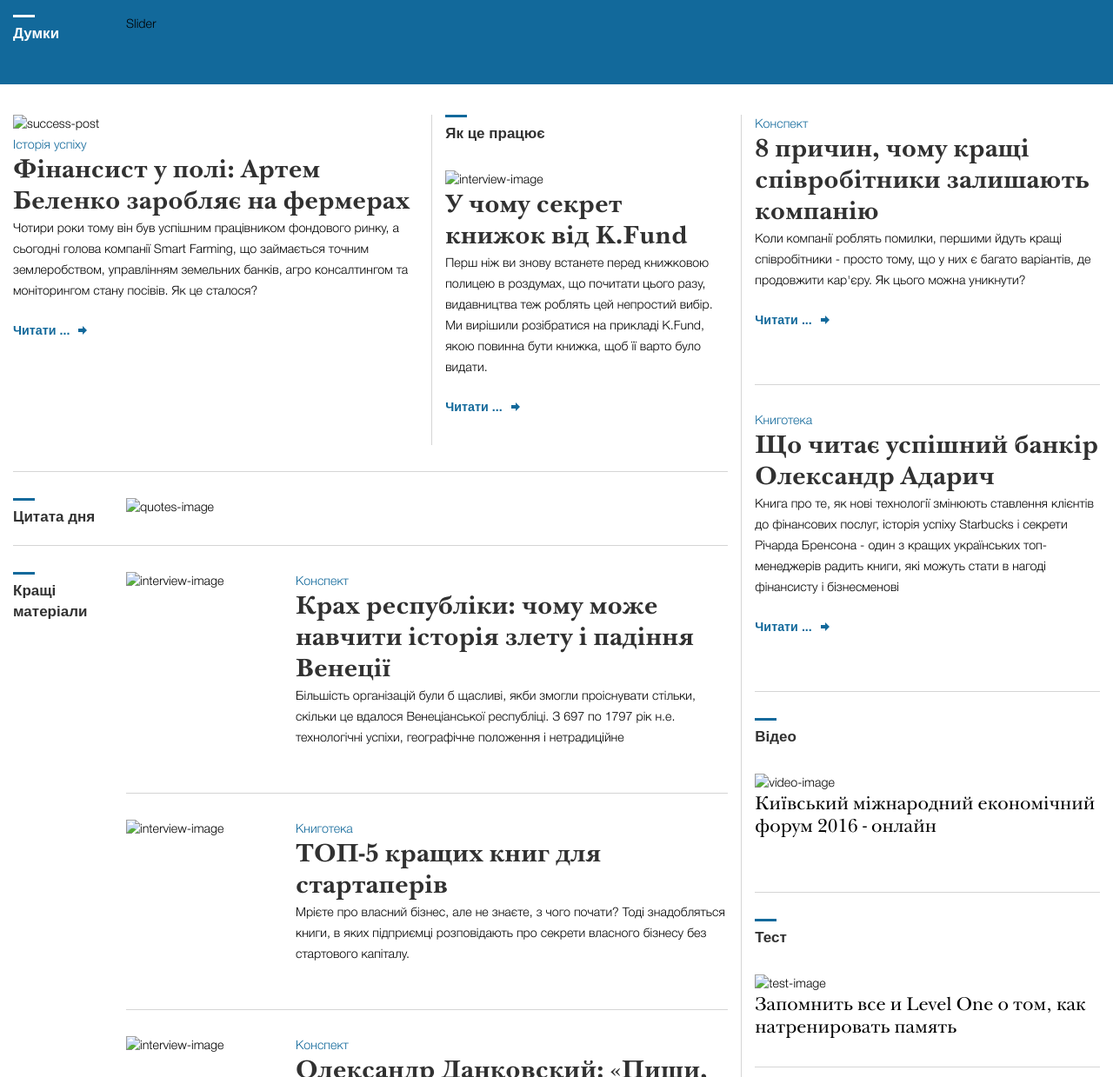
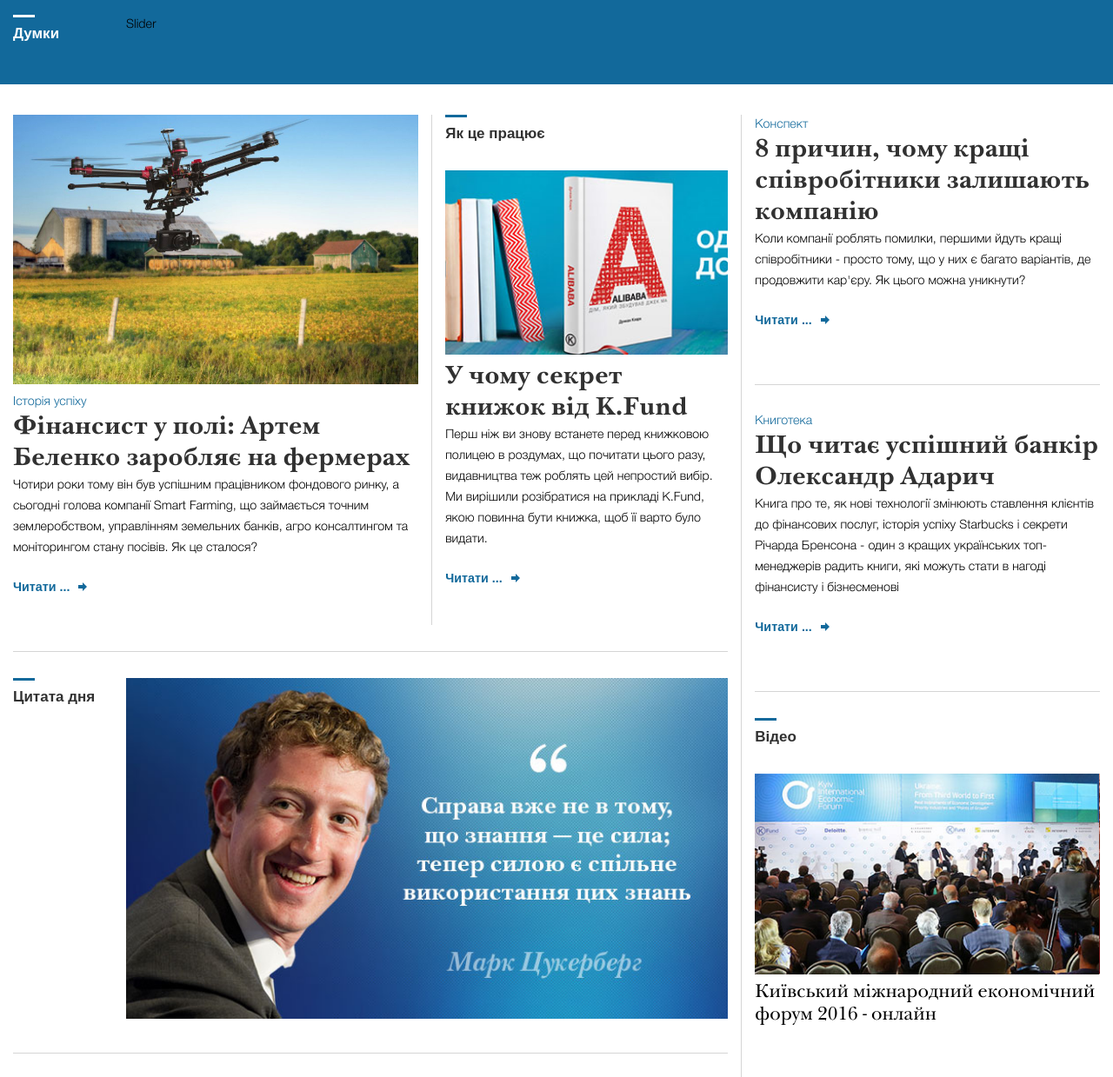
Before and after one commit to mdvs-pro/site-kfund-media, a website: page index.html in a window 1280 px wide. Shown: the part 564-1803 px from the top of the page at 87% size. Drawn offline with nearby package versions, Linux system fonts and the light colour scheme; the site is published under a folder, as on GitHub Pages, so addresses that start at the root find nothing; a web font is replaced by a local one.

Commit message:
fix relative img path

```diff
--- a/index.html
+++ b/index.html
@@ -133,12 +133,12 @@
                             <a href="#" class="link link--more link--arrow">Читати  ...<span class="arrow arrow--right"></span></a>
                         </div>
                         <div class="post__image">
-                            <img src="/assets/images/interview-post.png" alt="interview-image">
+                            <img src="assets/images/interview-post.png" alt="interview-image">
                         </div>
                     </article>
                 </div>
                 <div class="col-4">
-                    <article class="post entry-post post-type-bestseller post--clr-white post--bg" style="background-image: url('/assets/images/bestseller-post.jpg');">
+                    <article class="post entry-post post-type-bestseller post--clr-white post--bg" style="background-image: url('assets/images/bestseller-post.jpg');">
                         <div class="post__content">
                             <header>
                                 <span class="post__type">Правила бестселера</span>
@@ -173,7 +173,7 @@
                         <div class="col-xl-7 column column--top column--first column--border-r column--mrg-b">
                             <article class="post entry-post post-type-bestseller">
                                 <div class="post__image">
-                                    <img src="/assets/images/success-post.jpg" alt="success-post">
+                                    <img src="assets/images/success-post.jpg" alt="success-post">
                                 </div>
                                 <div class="post__content">
                                     <header>
@@ -192,7 +192,7 @@
                             <article class="post entry-post post-type-bestseller">
                                 <span class="heading heading--top">Як це працює</span>
                                 <div class="post__image">
-                                    <img src="/assets/images/success-post.png" alt="interview-image">
+                                    <img src="assets/images/success-post.png" alt="interview-image">
                                 </div>
                                 <div class="post__content">
                                     <header>
@@ -210,7 +210,7 @@
                             <article class="post entry-post post-type-quotes column--border-t">
                                 <p class="heading heading--left">Цитата дня</p>
                                 <div class="post__image">
-                                    <img src="/assets/images/quotes-post.jpg" alt="quotes-image">
+                                    <img src="assets/images/quotes-post.jpg" alt="quotes-image">
                                 </div>
                             </article>
                         </div>
@@ -222,7 +222,7 @@
                                         <div class="col-12 column column--top">
                                             <article class="post entry-post post-type-books">
                                                 <div class="post__image post__image--left">
-                                                    <img src="/assets/images/success-post.png" alt="interview-image">
+                                                    <img src="assets/images/success-post.png" alt="interview-image">
                                                 </div>
                                                 <div class="post__content">
                                                     <header>
@@ -237,7 +237,7 @@
                                         <div class="col-12 column">
                                             <article class="post entry-post post-type-books column--border-t">
                                                 <div class="post__image post__image--left">
-                                                    <img src="/assets/images/success-post.png" alt="interview-image">
+                                                    <img src="assets/images/success-post.png" alt="interview-image">
                                                 </div>
                                                 <div class="post__content">
                                                     <header>
@@ -252,7 +252,7 @@
                                         <div class="col-12 column">
                                             <article class="post entry-post post-type-notes column--border-t column--border-b">
                                                 <div class="post__image post__image--left">
-                                                    <img src="/assets/images/success-post.png" alt="interview-image">
+                                                    <img src="assets/images/success-post.png" alt="interview-image">
                                                 </div>
                                                 <div class="post__content">
                                                     <header>
@@ -306,7 +306,7 @@
                             <article class="post entry-post post-type-notes column--border-t">
                                 <span class="heading heading--top">Відео</span>
                                 <div class="post__image">
-                                    <img src="/assets/images/video-post.png" alt="video-image">
+                                    <img src="assets/images/video-post.png" alt="video-image">
                                 </div>
                                 <div class="post__content">
                                     <h3 class="post__header">Київський міжнародний економічний форум 2016 - онлайн</h3>
@@ -317,7 +317,7 @@
                             <article class="post entry-post post-type-notes column--border-t column--border-b">
                                 <span class="heading heading--top">Тест</span>
                                 <div class="post__image">
-                                    <img src="/assets/images/test-post.jpg" alt="test-image">
+                                    <img src="assets/images/test-post.jpg" alt="test-image">
                                 </div>
                                 <div class="post__content">
                                     <h3 class="post__header">Запомнить все и Level One о том, как натренировать память</h3>
```
Also changed, not shown: src/partials/frontpage/news.html (+8 -8 lines), src/partials/frontpage/premium.html (+2 -2 lines).
